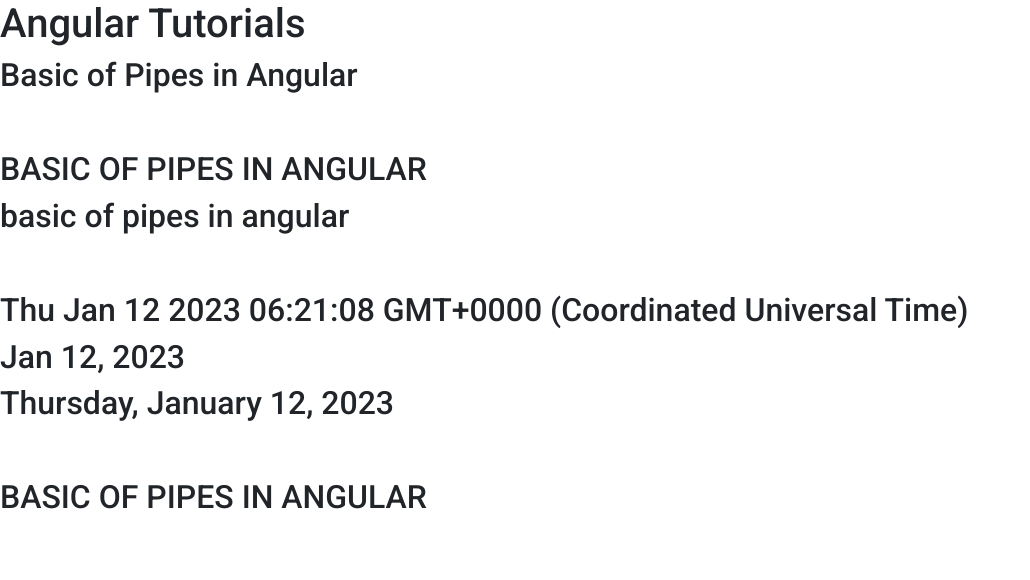
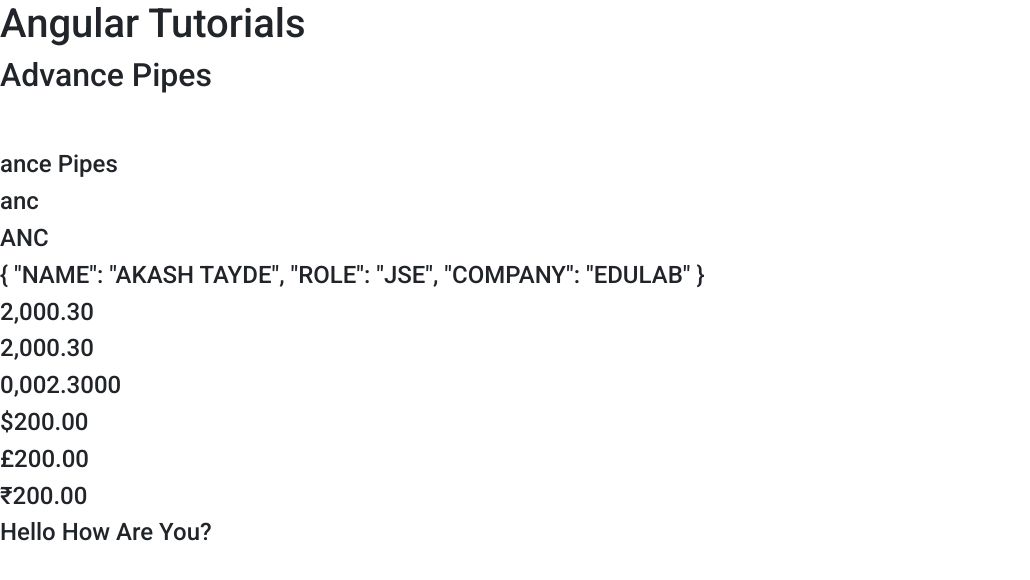
Before and after one commit to akashTedulab/Angular, an Angular app in the folder app/: page / in a window 1280 px wide. Shown: the top 580 px of the page, without its empty margins (0-1030 px from the left). Built offline with nearby package versions, Linux system fonts and the light colour scheme.

Commit message:
Advance-Pipes

```diff
--- a/app/src/app/app.component.html
+++ b/app/src/app/app.component.html
@@ -1,20 +1,25 @@
 <h1>{{title}}</h1>
 <h2>{{title2}}</h2>
+<br /> <br />
+<!-- Slice method with params -->
+<h4>{{ title2 | slice : 3 }}</h4>
+<h4>{{ title2 | slice : 3 : 6 }}</h4>
+<!-- Using Two Pipes at same time -->
+<h4>{{ title2 | slice : 3 : 6 | uppercase }}</h4>
+<!-- Displaying objects with pipes -->
+<h4>{{user | json | uppercase}}</h4>
 
-<br />
-<br />
-<h2>{{ title2 | uppercase }}</h2>
-<h2>{{ title2 | lowercase }}</h2>
+<!-- Pipes with numbers -->
+<!-- Minimizing numbers with actual digits  -->
+<h4>{{2000.3000 | number : '2.2-3'}}</h4>
+<!-- This will not accept starting 0's -->
+<h4>{{000002000.3000 | number : '2.2-3'}}</h4>
+<!-- Maximizing numbers with 0's -->
+<h4>{{2.3 | number : '4.4-6'}}</h4>
 
-<br />
-<br />
-
-<h2>{{today}}</h2>
-<h2>{{today | date}}</h2>
-<h2>{{today | date : 'fullDate'}}</h2>
-
-<br />
-<br />
-
- <!-- Example without pipe -->
-<h2>{{capString(title2)}}</h2>
+<!-- Currency Pipes -->
+<h4>{{200 | currency: 'USD'}}</h4>
+<h4>{{200 | currency: 'GBP'}}</h4>
+<h4>{{200 | currency: 'INR'}}</h4>
+<!-- Capitalizing  -->
+<h4>{{"hello how are you?" | titlecase}}</h4>
--- a/app/src/app/app.component.ts
+++ b/app/src/app/app.component.ts
@@ -8,10 +8,11 @@
 
 export class AppComponent {
  title = 'Angular Tutorials';
- title2 = "Basic of Pipes in Angular";
- today = Date();
+ title2 = "Advance Pipes";
 
- capString(item:string){
-  return item.toUpperCase();
+ user = {
+  name: "akash tayde",
+  role: "JSE",
+  company: "Edulab"
  }
 }
```
